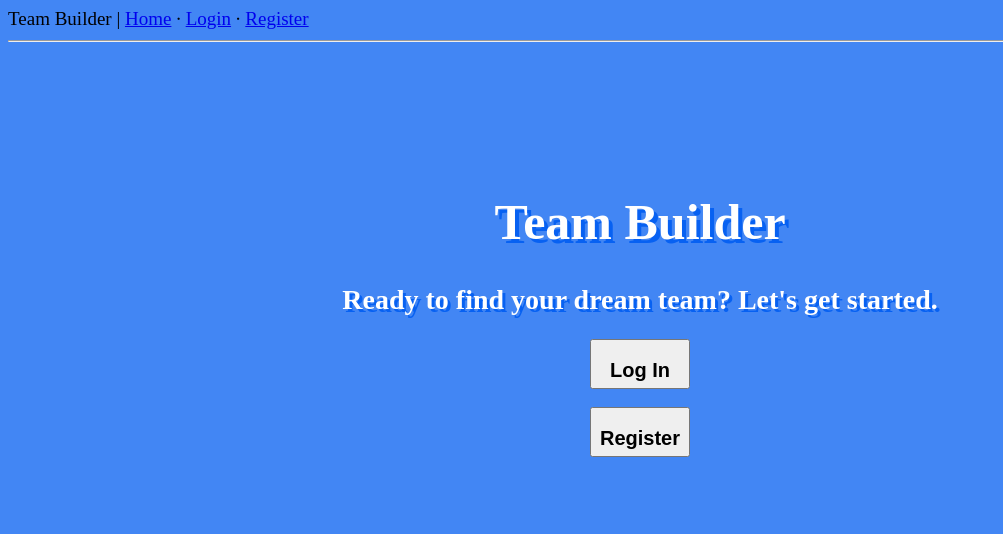
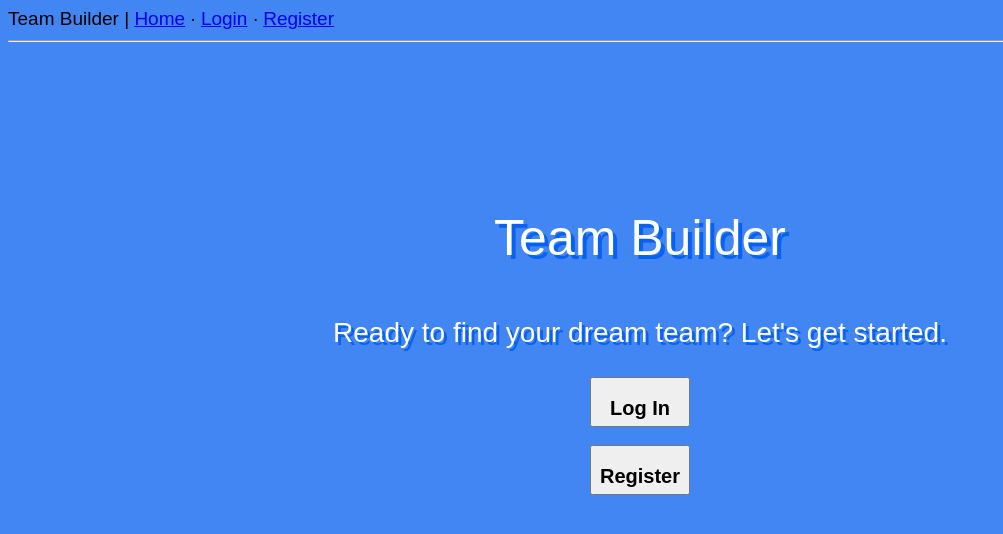
Before and after one commit to amulya/teambuilder, a Flask app: page / in a window 1280 px wide. Shown: the top 534 px of the page, without its empty margins (0-1003 px from the left). Run offline with Flask 2, Linux system fonts and the light colour scheme; parts of the project's set-up code (start-up, migrations or seed data) failed here and were passed over; some libraries are stand-ins or nearby versions.

Commit message:
removed files

```diff
--- a/app.py
+++ b/app.py
@@ -237,18 +237,21 @@ def profile(username):
 
 	# use select statements, send all vars to template
 
-	cur.execute("SELECT userID FROM user WHERE username=%s", [username])
+	# cols in user table (one to one relationships)
+	cur.execute("SELECT userID, projIdea, exper, comp, gitLink, resume, email FROM user WHERE username=%s", [username])
 	userID = cur.fetchone()[0] # need for many-to-many relationships
+	projIdea = cur.fetchone()[1] # project idea
+	exper = cur.fetchone()[2] # experience level
+	comp = cur.fetchone()[3] # competition level
+	gitLink = cur.fetchone()[4] # github link
+	resume = cur.fetchone()[5] # resume link
+	email = cur.fetchone()[6] # email
 
 	# hackathon
 	cur.execute("SELECT hackathonID FROM usertohackathon WHERE userID=%s", [userID])
 	hID = cur.fetchone()[0]
 	cur.execute("SELECT hackathon FROM hackathons WHERE hackathonID=%s", [hID])
 	hackathon = cur.fetchone()[0]
-
-	# project idea
-	cur.execute("SELECT projIdea FROM user WHERE username=%s", [username])
-	projIdea = cur.fetchone()[0]
 
 	# multiselect items: have access to IDs. must select ID, then use it to find name of item in its own table
 
@@ -295,26 +298,6 @@ def profile(username):
 		hwList.append(hw)
 	if len(hwList) == 0:
 		hwList = None
-
-	# experience level
-	cur.execute("SELECT exper FROM user WHERE username=%s", [username])
-	exper = cur.fetchone()[0]
-
-	# competition level
-	cur.execute("SELECT comp FROM user WHERE username=%s", [username])
-	comp = cur.fetchone()[0]
-
-	# github link
-	cur.execute("SELECT gitLink FROM user WHERE username=%s", [username])
-	gitLink = cur.fetchone()[0]
-
-	# resume link
-	cur.execute("SELECT resume FROM user WHERE username=%s", [username])
-	resume = cur.fetchone()[0]
-
-	#email
-	cur.execute("SELECT email FROM user WHERE username=%s", [username])
-	email = cur.fetchone()[0]
 
 	return render_template('profile.html', profile=profile, email=email, username_session=username_session, username=username, hackathon=hackathon, projIdea=projIdea,
 		techList=techList, intList=intList, langList=langList, hwList=hwList, exper=exper, comp=comp, gitLink=gitLink, resume=resume)
--- a/templates/index.html
+++ b/templates/index.html
@@ -3,7 +3,7 @@
 <head>
 	<title>Team Builder</title>
 </head>
-<body style="background-color: #4286f4">
+<body style="background-color: #4286f4;font-family: Helvetica-Light, Sans-Serif">
 {% extends "base.html" %}
 
 {% block content %}
@@ -17,7 +17,7 @@
 {% endwith %}
 
 	{% if username %}
-			<div style="text-align: center; color:white; text-shadow: #0856d3 3px 3px; font-size: 30px">
+			<div style="text-align: center; color:white; text-shadow: #0856d3 3px 3px; font-size: 30px;">
 				<br>
 				<h1>Welcome, {{username}}!</h1>
 			</div>
@@ -25,8 +25,8 @@
 	<div>
 		<br><br><br><br><br><br>
 		<div style="text-align: center">
-			<h1 style="color: white; text-shadow: 4px 4px #0761f2;font-size: 50px">Team Builder</h1>
-			<h2 style="color: white; text-shadow: 3px 3px #0761f2;font-size: 28px">Ready to find your dream team? Let's get started.</h2>
+			<p style="color: white; text-shadow: 4px 4px #0761f2;font-size: 50px;font-family: Helvetica-Light, Sans-Serif">Team Builder</p>
+			<p style="color: white; text-shadow: 3px 3px #0761f2;font-size: 28px">Ready to find your dream team? Let's get started.</p>
 
 			<a href={{ url_for('login') }}><button style="height:50px;width:100px"><h2>Log In</h2></button></a>
 			<br><br>
```
